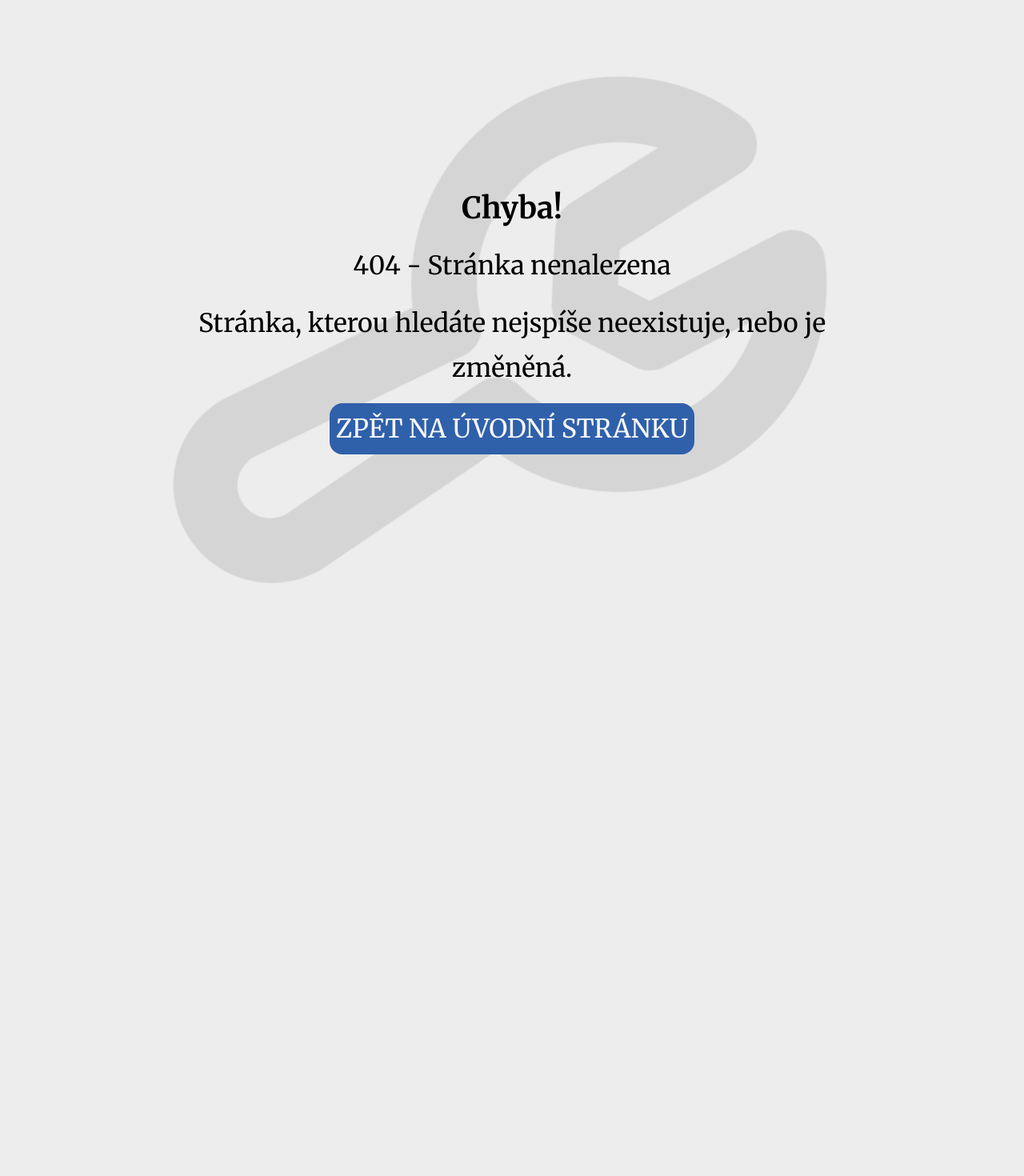
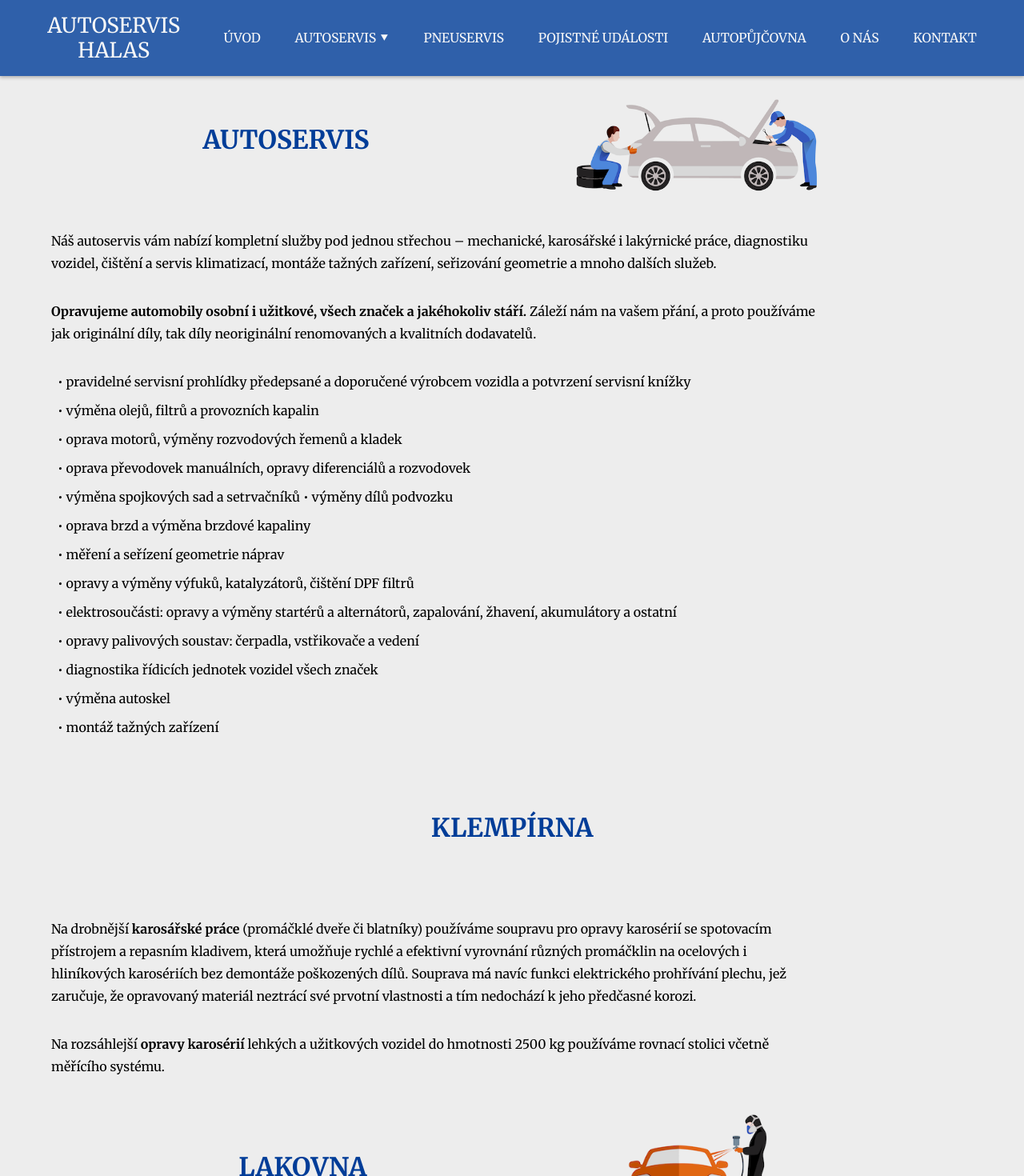
Before and after one commit to SedrlaP/ahWeb, a React (Vite) app: page /autoservis/klempirna in a window 1280 px wide. Before the commit this address had no page. Shown: the top 1470 px of the page at 80% size. Before the commit the page ends 800 px from the top, so only its background shows below. Built offline with nearby package versions, Linux system fonts and the light colour scheme.

Commit message:
add scroll, text, typography

```diff
--- a/src/components/Hero/Hero.jsx
+++ b/src/components/Hero/Hero.jsx
@@ -4,7 +4,7 @@ function Hero({ title, img, id }) {
   return (
     <div className="hero" id={id}>
       <h2 className="hero__title">{title}</h2>
-      {img && <img className="hero__img" src={`./src/assets/${img}.png`} />}
+      {img && <img className="hero__img" src={`../src/assets/${img}.png`} />}
     </div>
   )
 }
--- a/src/components/Hero/hero.css
+++ b/src/components/Hero/hero.css
@@ -12,6 +12,7 @@
 }
 
 .hero {
+    scroll-margin-block-start: 5rem;
     width: 100%;
     height: 10rem;
     background-color: var(--bg-color-secondary);
--- a/src/components/Navbar/Navbar.jsx
+++ b/src/components/Navbar/Navbar.jsx
@@ -34,7 +34,7 @@ function Navbar() {
           </li>
           <li className="drop">
             <NavLink
-              to={`autoservis`}
+              to={`autoservis/servis`}
               className={({ isActive }) => (isActive ? "active" : "")}
               onClick={closeMenu}
             >
@@ -42,11 +42,11 @@ function Navbar() {
             </NavLink>
             <div className="nav__dropdown-menu">
               <ul className="nav__dropdown-links">
-                <li><a href="/autoservis#klempirna">Klempírna</a></li>
-                <li><a href="/autoservis#lakovna">Lakovna</a></li>
-                <li><a href="/autoservis#klimatizace">Čištění a servis klimatizací</a></li>
-                <li><a href="/autoservis#montaze">Montáže tažných zařízení</a></li>
-                <li><a href="/autoservis#stkemise">Zajištění STK a emisí</a></li>
+                <li><a href="/autoservis/klempirna">Klempírna</a></li>
+                <li><a href="/autoservis/lakovna">Lakovna</a></li>
+                <li><a href="/autoservis/klimatizace">Čištění a servis klimatizací</a></li>
+                <li><a href="/autoservis/montaze">Montáže tažných zařízení</a></li>
+                <li><a href="/autoservis/stkemise">Zajištění STK a emisí</a></li>
               </ul>
             </div>
           </li>
--- a/src/components/Navbar/navbar.css
+++ b/src/components/Navbar/navbar.css
@@ -3,7 +3,9 @@
     color: var(--text-color-primary);
     display: flex;
     justify-content: space-between;
-    position: relative;
+    position: sticky;
+    top: 0;
+    left: 0;
     padding-block: 1rem;
     box-shadow: 0px 2px 4px 0px rgba(0, 0, 0, 0.25);
 }
--- a/src/components/ServiceBlob/ServiceBlob.jsx
+++ b/src/components/ServiceBlob/ServiceBlob.jsx
@@ -21,11 +21,11 @@ function ServiceBlob() {
   }
   return (
     <div className="services-container wrapper">
-      <button className="blob" onClick={() => navigate("/autoservis")}>
+      <button className="blob" onClick={() => navigate("/autoservis/servis")}>
         <FontAwesomeIcon icon={faWrench} style={style} />
         <h3 className="blob__text">AUTOSERVIS</h3>
       </button>
-      <button className="blob" onClick={() => navigate("/lakovna")}>
+      <button className="blob" onClick={() => navigate("autoservis/lakovna")}>
         <FontAwesomeIcon icon={faSprayCan} style={style} />
         <h3 className="blob__text">LAKOVNA</h3>
       </button>
--- a/src/index.css
+++ b/src/index.css
@@ -7,6 +7,8 @@
   --bg-color-primary-transparent: rgba(0, 61, 152, .825);
   --bg-color-secondary-transparent: rgba(237, 237, 237, .6);
   --layout-margin-x: 2rem;
+
+  scroll-behavior: smooth;
 }
 
 /* CSS RESET */
@@ -40,7 +42,7 @@ p, h1, h2, h3, h4, h5, h6 {
 
 p {
   line-height: 1.75;
-  max-width: 50rem;
+  max-width: 60rem;
   text-overflow: ellipsis;
 }
 
@@ -141,9 +143,14 @@ main {
   margin-block-start: 0.5rem;
 }
 
-.text-block h3 {
+.text-block p {
+  margin-inline-start: 0.5rem;
+}
+
+.text-block h3, .text-block h2 {
   margin-block-start: 2rem;
   margin-block-end: 1rem;
+  color: var(--bg-color-primary)
 }
 
 .text-spacer > * + * {
--- a/src/main.jsx
+++ b/src/main.jsx
@@ -30,7 +30,7 @@ const router = createBrowserRouter(
           ),
         },
         {
-          path: "/autoservis",
+          path: "/autoservis/:id",
           element: (
             <Suspense fallback={<div>Loading...</div>}>
               <Autoservis />
--- a/src/pages/Autoservis/Autoservis.jsx
+++ b/src/pages/Autoservis/Autoservis.jsx
@@ -1,9 +1,20 @@
+import { useParams } from "react-router-dom"
 import Hero from "../../components/Hero/Hero"
+import { useEffect } from "react";
 
 function Autoservis() {
+
+  let {id} = useParams();
+
+  useEffect(() => {
+    const elem = document.getElementById(id)
+    elem.scrollIntoView({block: "start"})
+  }, []
+  )
+
   return (
     <>
-      <Hero title={"Autoservis"} img={"autoservis"} />
+      <Hero title={"Autoservis"} img={"autoservis"} id={"servis"}/>
       <div className="wrapper wrapper-block text-formating text-spacer">
         <p>
           Náš autoservis vám nabízí kompletní služby pod jednou střechou –
@@ -99,11 +110,26 @@ function Autoservis() {
       </div>
       <Hero title={"Montáže tažných zařízení"} id={"montaze"}/>
       <div className="wrapper wrapper-block text-formating text-spacer">
-
+        <p>Provádíme certifikovanou <strong>montáž tažných zařízení</strong> značek SVC, BOSAL a dalších, včetně univerzální nebo typové elektroinstalace, a to na veškerá osobní i užitková vozidla.</p>
+        <p>Tažná zařízení těchto značek <strong>montujeme</strong> v rámci <strong>jednoho dne</strong>. K tažnému zařízení obdržíte typový list a certifikát o odborné montáži, který je nezbytný pro přihlášení na dopravním inspektorátu.</p>
       </div>
       <Hero title={"Zajištění STK a emisí"} id={"stkemise"}/>
       <div className="wrapper wrapper-block text-formating text-spacer">
-
+        <div className="text-block">
+          <h2>Příprava na STK</h2>
+          <p>Prověříme funkčnost a bezpečnost všech systémů – od brzd až po světla. Po domluvě s vámi odstraníme případné nedostatky či doplníme povinnou výbavu vozu, aby STK proběhla bez jakýchkoliv komplikací.</p>
+        </div>
+        <div className="text-block">
+          <h2>Zajištění STK a emisí</h2>
+          <p>Svůj vůz přivezete k nám do autoservisu spolu s potřebnými doklady:</p>
+          <p>• velký technický průkaz</p>
+          <p>• malý technický průkaz</p>
+          <p>• zelená karta (pojištění)</p>
+        </div>
+        <div className="text-block">
+          <h2>Připomínka STK</h2>
+          <p>Pokud pravidelně zapomínáte na termín ukončení vaší STK, svěřte se kompletně do naší péče a <strong>my se postaráme</strong> o to, aby vám <strong>technická již nikdy nepropadla!</strong> Naše stálé zákazníky před uplynutím platnosti STK vždy v dostatečném předstihu kontaktujeme.</p>
+        </div>
       </div>
     </>
   )
--- a/src/pages/Pneuservis/Pneuservis.jsx
+++ b/src/pages/Pneuservis/Pneuservis.jsx
@@ -5,14 +5,15 @@ function Pneuservis() {
     <>
       <Hero title={"Pneuservis"} img={"pneuservis"} />
       <div className="wrapper wrapper-block text-formating text-spacer">
-        <p>Správné přezutí a vyvážení kol je základem bezpečné jízdy!</p>
+        <p><strong>Správné přezutí a vyvážení kol je základem bezpečné jízdy!</strong></p>
         <p>
-          Naše zouvací a nazouvací zařízení se postará o osobní i dodávková vozidla a motocykly.<br/>
+          Naše zouvací a nazouvací zařízení se postará o osobní i dodávková vozidla.<br/>
           Nezapomínáme ani na geometrii vozu, kterou vám na požádání při výměně
           pneumatik změříme, případně seřídíme!
         </p>
 
         <div className="text-block">
+          <h2>Služby pneuservisu</h2>
           <p>• prodej nových tuzemských i zahraničních pneumatik a disků (aluminiových i plechových)</p>
           <p>• prodej příslušenství ke kolům – šrouby, matice, poklice atd.</p>
           <p>• demontáže, montáže, vyvažování pneumatik pro vozidla osobní, SUV, OFFROAD, 4×4, LT do 3,5 t</p>
--- a/src/pages/Pojistneudalosti/pojistneu.css
+++ b/src/pages/Pojistneudalosti/pojistneu.css
@@ -1,6 +1,4 @@
-.text-block h3 {
-    color: var(--bg-color-primary)
-  }
+
 
 .partner img {
  max-width: 160px;
```
